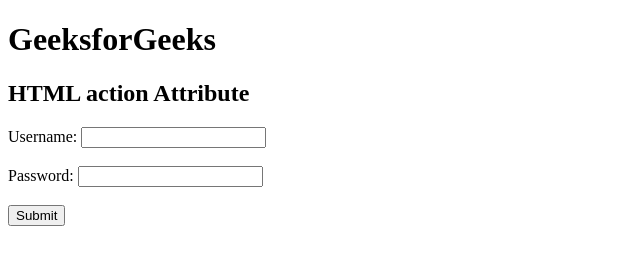
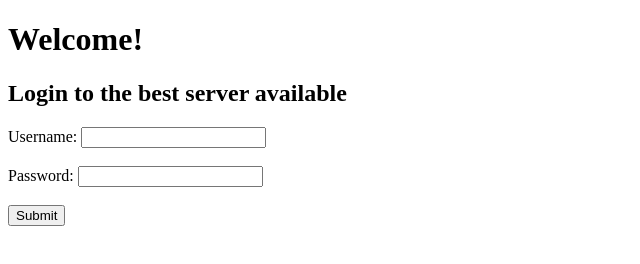
Before and after one commit to mfurkaner/Rust_Server, a plain HTML site: page html/login.html in a window 1280 px wide. Shown: the whole page, without its empty margins (0-640 px from the left). Drawn offline with Linux system fonts and the light colour scheme.

Commit message:
title change

```diff
--- a/html/login.html
+++ b/html/login.html
@@ -2,14 +2,14 @@
 <html>
 <head>
     <title>
-        HTML action Attribute
+        Rust-Server
     </title>
 </head>
 
 <body>
-    <h1>GeeksforGeeks</h1>
+    <h1>Welcome!</h1>
 
-    <h2>HTML action Attribute</h2>
+    <h2>Login to the best server available</h2>
 
     <form action=""
           method="post"
```
